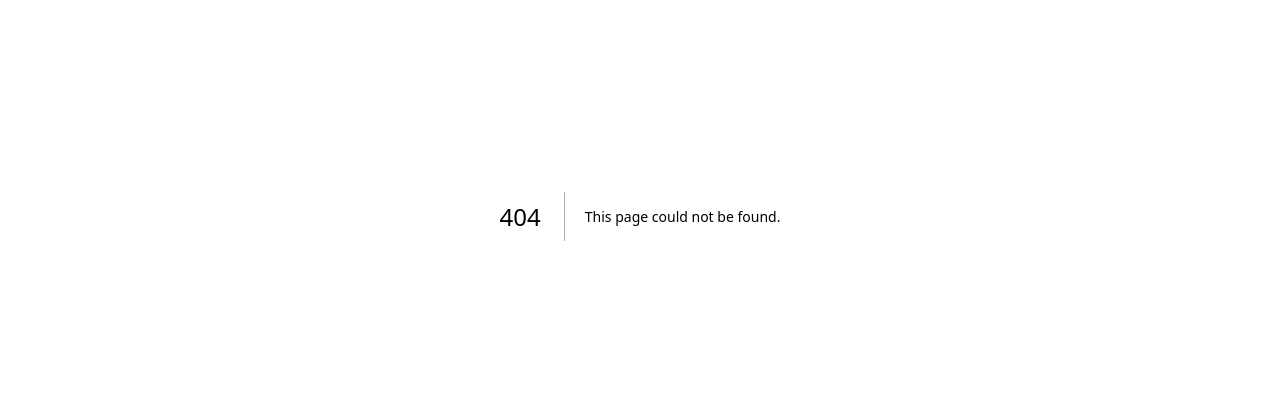
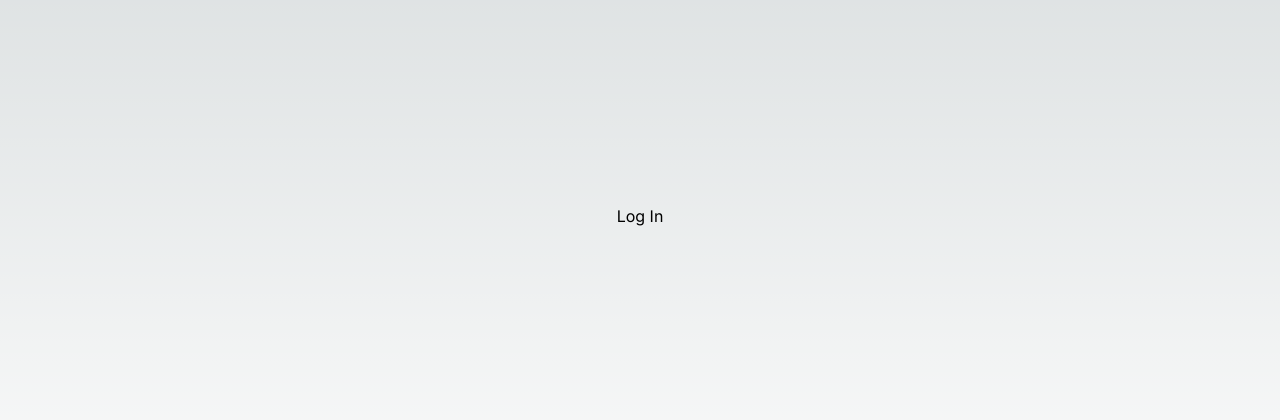
Before and after one commit to HectornsGit/FreedayQuiz_front, a Next.js app: page /login in a window 1280 px wide. Before the commit this address had no page. Shown: the part 184-604 px from the top of the page. Built offline with nearby package versions, Linux system fonts and the light colour scheme.

Commit message:
login page created

```diff
--- /dev/null
+++ b/src/app/login/page.jsx
@@ -0,0 +1,11 @@
+"use client";
+
+function RegisterPage() {
+  return (
+    <div className="h-dvh flex flex-col justify-center items-center">
+      <h1>Log In</h1>
+    </div>
+  );
+}
+
+export default RegisterPage;
```
